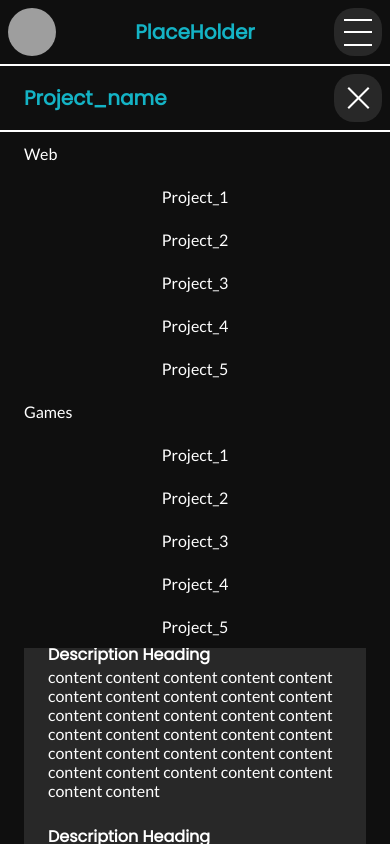
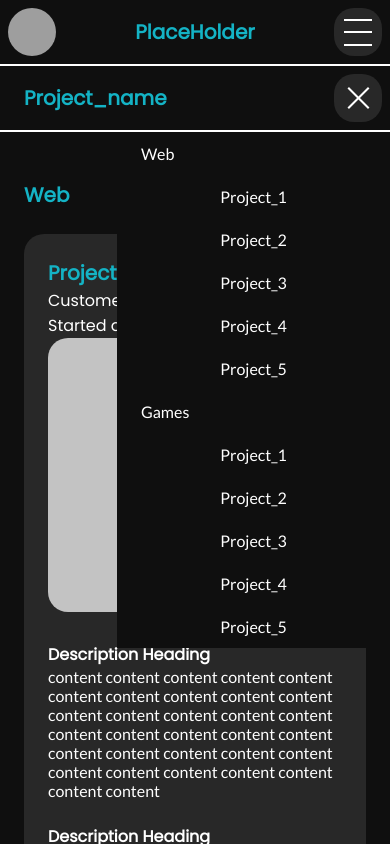
Before and after one commit to ChuzaWick420/Dashboard, a React (Vite) app: page /projects in a window 390 px wide. Both pictures are taken after a click on the element "arrow_back_ios". Built offline with nearby package versions, Linux system fonts and the light colour scheme; grey boxes are pictures that could not be loaded.

Commit message:
Added: animation for the projects mobile navbar
bug:
the page's width increases with the slider

```diff
--- a/src/pages/projects/projects.css
+++ b/src/pages/projects/projects.css
@@ -149,22 +149,39 @@
 
     }
 
-    .mobile_nav_container_active, .mobile_nav_container_deactive {
+    .mobile_nav_container {
         --margin: calc(var(--vertical-separator) / (4 * 2) - var(--bullet-size));
         --buttons-width: calc(var(--vertical-separator) / 4 - 2 * var(--margin));
         position: absolute;
-        width: 100%;
+        width: 70%;
         background-color: var(--background-color);
-        top: calc(2 * var(--margin) + var(--buttons-width) + var(--bar-size));
-        /* overflow-y: scroll; */
+        top: calc(2 * (2 * var(--margin) + var(--buttons-width) + var(--bar-size)));
+        right: calc(-1 * 70 / 100 * 100vw);
+    }
+
+    @keyframes projects_nav_slide{
+
+        from {
+            right: calc(-1 * 70 / 100 * 100vw);
+        }
+
+        to {
+            right: 0vw;
+        }
+    }
+
+    .mobile_nav_container_active {
+        animation-name: projects_nav_slide;
+        animation-duration: 1s;
+        animation-fill-mode: forwards;
+        animation-direction: normal;
     }
 
     .mobile_nav_container_deactive {
-        right: -100vw;
-    }
-
-    .mobile_nav_container_active {
-        left: 0;
+        animation-name: projects_nav_slide;
+        animation-duration: 1s;
+        animation-fill-mode: forwards;
+        animation-direction: reverse;
     }
 }
 
--- a/src/pages/projects/projects.jsx
+++ b/src/pages/projects/projects.jsx
@@ -7,6 +7,12 @@ function Projects() {
 
     let windowWidth = useContext(windowSize);
     const [targetWidth, setTargetWidth] = useState(null);
+    const [activeClass, setActiveClass] = useState("mobile_nav_container");
+    const [navActive, setNavActive] = useState(
+        <span className="material-symbols-outlined">
+            arrow_back_ios
+        </span>
+    );
 
     let Navigation = ()=>{
         switch (targetWidth) {
@@ -26,32 +32,22 @@ function Projects() {
         }
     };
 
+    let MobileNavPopup = () => {
+        switch (targetWidth) {
+            case 425:
+                return (
+                    <div className={activeClass}>
+                        <NavCategory Heading={"Web"} />
+                        <NavCategory Heading={"Games"} />
+                    </div>
+                );
+
+            default:
+                return <></>;
+        }
+    };
+
     let MobileNav = ()=>{
-
-        const [navActive, setNavActive] = useState(<></>);
-        const [activeClass, setActiveClass] = useState("mobile_nav_container_active");
-        const [isActive, setisActive] = useState(false);
-
-        useEffect(()=>{
-            if (isActive) {
-                setNavActive(
-                    <>
-                        <div className="line_1"></div>
-                        <div className="line_2"></div>
-                    </>
-                );
-                setActiveClass("mobile_nav_container_active");
-            }
-
-            else {
-                setNavActive(
-                    <span className="material-symbols-outlined">
-                        arrow_back_ios
-                    </span>
-                );
-                setActiveClass("mobile_nav_container_deactive");
-            }
-        }, [isActive]);
 
         switch (targetWidth) {
             case 425:
@@ -61,19 +57,27 @@ function Projects() {
                                 <h3 className="important_text">Project_name</h3>
                                 <div className="projects_burger" onClick={()=>{
                                     //update the state of the button
-                                    if (isActive)
-                                        setisActive(false);
-                                    else
-                                        setisActive(true);
+                                    if(activeClass == "mobile_nav_container" || activeClass == "mobile_nav_container mobile_nav_container_deactive") {
+                                        setNavActive(<>
+                                            <div className="line_1"></div>
+                                            <div className="line_2"></div>
+                                        </>);
+                                        setActiveClass("mobile_nav_container mobile_nav_container_active");
+                                    }
+
+                                    else {
+                                        setNavActive(
+                                            <span className="material-symbols-outlined">
+                                                arrow_back_ios
+                                            </span>
+                                        );
+                                        setActiveClass("mobile_nav_container mobile_nav_container_deactive")
+                                    }
                                 }}>
                                     {navActive}
                                 </div>
                             </div>
                             <div className="separator"></div>
-                            <div className={activeClass}>
-                                <NavCategory Heading={"Web"} />
-                                <NavCategory Heading={"Games"} />
-                            </div>
                         </div>
                 );
 
@@ -148,6 +152,7 @@ function Projects() {
     return (
         <>
             <MobileNav />
+            <MobileNavPopup />
             <div className="projects_container">
                 <div className="projects_list">
                     <div className="category_container">
```
